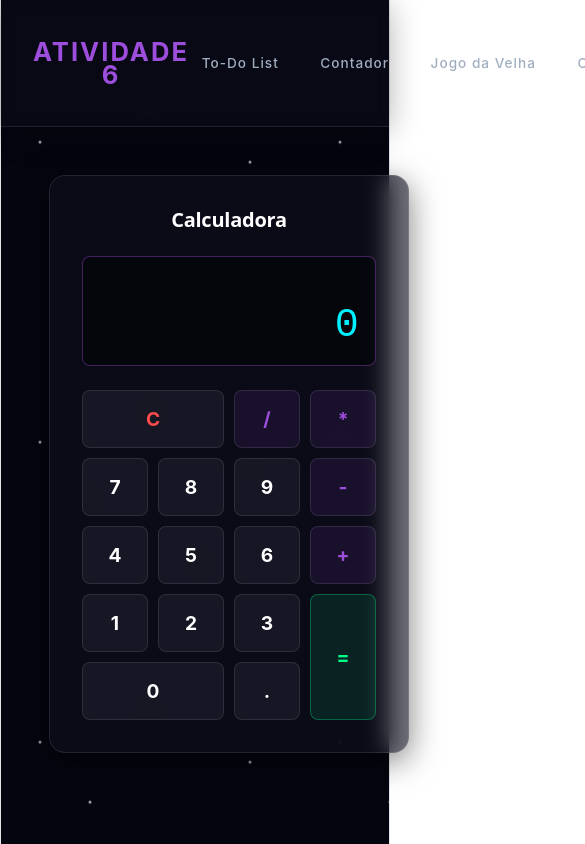
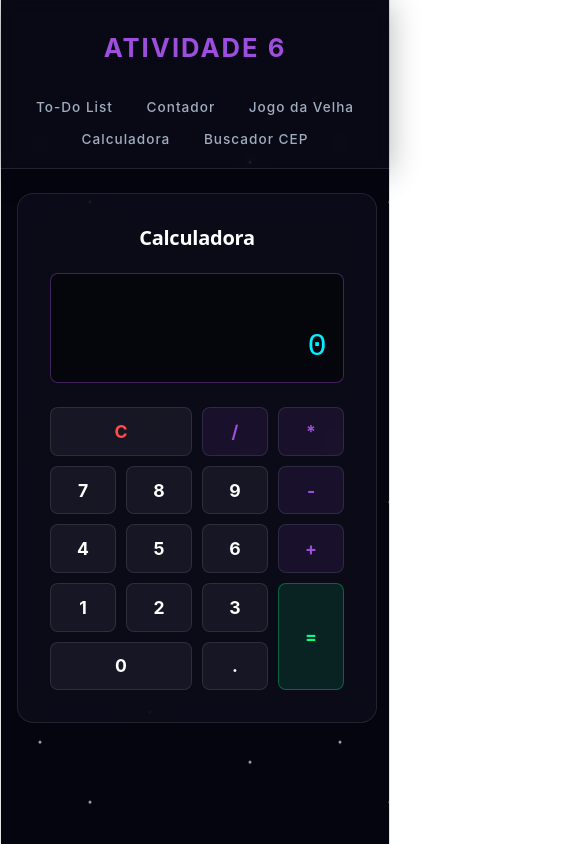
Before and after one commit to Saatake/dev-web-atividade-6, a React (Vite) app: page /calculadora in a window 390 px wide. Shown: the top 844 px of the page, 585 px wide, since content can reach past the window. Built offline with nearby package versions, Linux system fonts and the light colour scheme.

Commit message:
fix: responsividade corrigida.

```diff
--- a/src/App.css
+++ b/src/App.css
@@ -24,3 +24,16 @@ body {
   from { background-position: 0 0; }
   to { background-position: 0 300px; }
 }
+
+.main-content {
+  padding: 3rem;
+  max-width: 1200px;
+  margin: 0 auto;
+  text-align: center;
+}
+
+@media (max-width: 768px) {
+  .main-content {
+    padding: 1.5rem 1rem;
+  }
+}
--- a/src/App.tsx
+++ b/src/App.tsx
@@ -11,7 +11,7 @@ function App() {
   return (
     <Router>
       <Header />
-      <main style={{ padding: '3rem', maxWidth: '1200px', margin: '0 auto', textAlign: 'center' }}>
+      <main className="main-content">
         <Routes>
           <Route path="/" element={<TodoList />} />
           <Route path="/contador" element={<Contador />} />
--- a/src/components/Header.css
+++ b/src/components/Header.css
@@ -48,3 +48,17 @@
   background: rgba(157, 78, 221, 0.15);
   box-shadow: 0 0 15px rgba(157, 78, 221, 0.4);
 }
+
+@media (max-width: 768px) {
+  .space-header {
+    flex-direction: column;
+    padding: 1rem;
+    gap: 1rem;
+  }
+
+  .nav-links {
+    flex-wrap: wrap;
+    justify-content: center;
+    gap: 0.5rem;
+  }
+}
--- a/src/pages/BuscadorCep.css
+++ b/src/pages/BuscadorCep.css
@@ -83,3 +83,9 @@
   margin-top: 1rem;
   font-weight: bold;
 }
+
+@media (max-width: 600px) {
+  .search-box { flex-direction: column; }
+  .btn-search { padding: 1rem; }
+  .cep-container { padding: 1.5rem; }
+}
--- a/src/pages/Calculadora.css
+++ b/src/pages/Calculadora.css
@@ -1,13 +1,12 @@
 .calculator-container {
   background: rgba(15, 15, 30, 0.6);
   backdrop-filter: blur(12px);
-  -webkit-backdrop-filter: blur(12px);
   border: 1px solid rgba(255, 255, 255, 0.1);
   border-radius: 16px;
   padding: 2rem;
   width: 360px;
   margin: 0 auto;
-  box-shadow: 0 8px 32px rgba(0, 0, 0, 0.5);
+  box-sizing: border-box;
   display: flex;
   flex-direction: column;
 }
@@ -27,10 +26,12 @@
   text-align: right;
   margin-bottom: 1.5rem;
   height: 110px;
+  width: 100%;
   display: flex;
   flex-direction: column;
   justify-content: flex-end;
   overflow: hidden;
+  box-sizing: border-box;
 }
 
 .display-prev {
@@ -47,11 +48,11 @@
   font-family: 'Courier New', Courier, monospace;
   margin: 0;
   line-height: 1.2;
-  padding-top: 5px;
   white-space: nowrap;
   overflow: hidden;
   text-overflow: ellipsis;
-  padding-bottom: 5px;
+  width: 100%;
+  display: block;
 }
 
 .keypad {
@@ -97,3 +98,8 @@
 .btn-zero {
   grid-column: span 2;
 }
+
+@media (max-width: 400px) {
+  .display-current { font-size: 2rem; }
+  .btn-calc { padding: 0.8rem 0; font-size: 1.1rem; }
+}
--- a/src/pages/TodoList.css
+++ b/src/pages/TodoList.css
@@ -91,3 +91,9 @@
   background: rgba(255, 77, 77, 0.1);
   box-shadow: 0 0 10px rgba(255, 77, 77, 0.2);
 }
+
+@media (max-width: 600px) {
+  .input-group { flex-direction: column; }
+  .btn-add { padding: 1rem; }
+  .todo-container { padding: 1.5rem; }
+}
```
